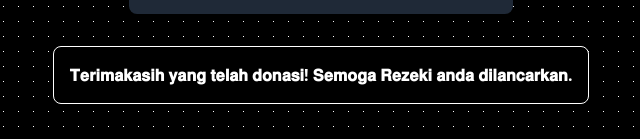
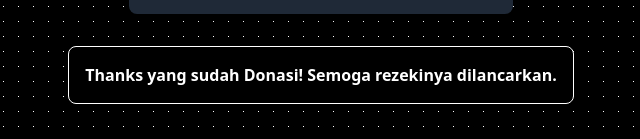
Before and after one commit to ryven29/bio-link, a Next.js app: page /donate in a window 1280 px wide. Shown: the part 586-725 px from the top of the page, without its empty margins (319-959 px from the left). Built offline with nearby package versions, Linux system fonts and the light colour scheme; a web font is replaced by a local one.

Commit message:
Update page.js

```diff
--- a/app/donate/page.js
+++ b/app/donate/page.js
@@ -42,7 +42,7 @@ export default function Donate() {
 
       {/* Footer */}
       <footer className="mt-8 p-4 border border-white bg-black text-center rounded-lg">
-        <p className="text-white font-semibold">𝐓𝐞𝐫𝐢𝐦𝐚𝐤𝐚𝐬𝐢𝐡 𝐲𝐚𝐧𝐠 𝐭𝐞𝐥𝐚𝐡 𝐝𝐨𝐧𝐚𝐬𝐢! 𝐒𝐞𝐦𝐨𝐠𝐚 𝐑𝐞𝐳𝐞𝐤𝐢 𝐚𝐧𝐝𝐚 𝐝𝐢𝐥𝐚𝐧𝐜𝐚𝐫𝐤𝐚𝐧.</p>
+        <p className="text-white font-semibold">Thanks yang sudah Donasi! Semoga rezekinya dilancarkan.</p>
       </footer>
     </div>
   );
```
